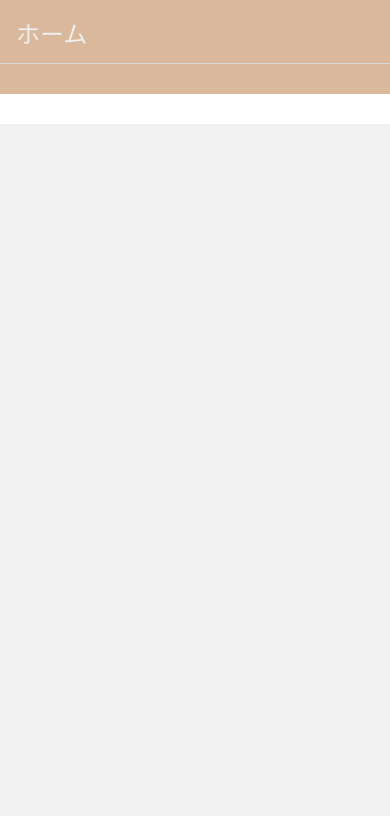
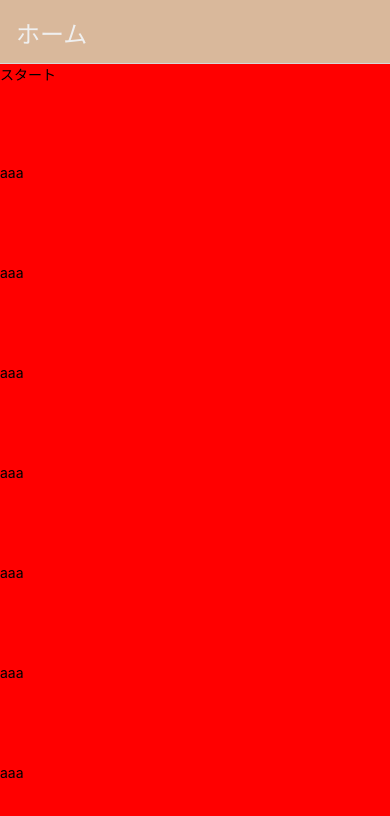
Before and after one commit to ken0426/eatLimit-app2.0, a React Native app: screen /homeScreen in a window 390 px wide. Shown: the top 816 px of the page. Built offline with nearby package versions, Linux system fonts and the light colour scheme.

Commit message:
[feat] ホーム画面の仮実装

```diff
--- a/src/components/HomeScreen.tsx
+++ b/src/components/HomeScreen.tsx
@@ -1,28 +1,56 @@
 import React from 'react';
-import { StyleSheet, Text, View } from 'react-native';
+import { FlatList, StyleSheet, Text, View } from 'react-native';
 import { color } from '../../styles';
 
 const HomeScreen = () => {
+  const aaa = [
+    { name: 'スタート' },
+    { name: 'aaa' },
+    { name: 'aaa' },
+    { name: 'aaa' },
+    { name: 'aaa' },
+    { name: 'aaa' },
+    { name: 'aaa' },
+    { name: 'aaa' },
+    { name: 'aaa' },
+    { name: 'aaa' },
+    { name: 'aaa' },
+    { name: 'aaa' },
+    { name: 'aaa' },
+  ];
+
+  const renderItem = ({ item }: any) => {
+    return (
+      <View style={styles.contents}>
+        <Text>{item.name}</Text>
+      </View>
+    );
+  };
   return (
-    <>
-      <View style={styles.searchArea}></View>
-      <View style={styles.topBar}></View>
-    </>
+    // <View style={styles.contents}>
+    //   <View style={styles.topBar}>{/* <Text>aaa</Text> */}</View>
+    // </View>
+    <FlatList data={aaa} renderItem={renderItem}></FlatList>
   );
 };
 
 export default HomeScreen;
 
 const styles = StyleSheet.create({
+  contents: {
+    height: 100,
+    backgroundColor: 'red',
+  },
   topBar: {
-    height: 30,
-    backgroundColor: '#ffffff',
+    height: 180,
+    backgroundColor: 'red',
+    // backgroundColor: color.rightBlue,
   },
   searchArea: {
-    height: 30,
-    backgroundColor: color.rightBlue,
+    height: 100,
+    backgroundColor: 'red',
     // backgroundColor: 'red',
     // borderColor: color.rightBlue,
-    borderWidth: 0,
+    // borderWidth: 0,
   },
 });
--- a/src/navigation/index.tsx
+++ b/src/navigation/index.tsx
@@ -1,5 +1,5 @@
 import { createNativeStackNavigator } from '@react-navigation/native-stack';
-import React from 'react';
+import React, { useState } from 'react';
 import { color } from '../../styles';
 import HomeScreen from '../components/HomeScreen';
 import { StackPramList } from '../types';
@@ -7,6 +7,8 @@ import { StackPramList } from '../types';
 const Stack = createNativeStackNavigator<StackPramList>();
 
 const RootStackScreen = () => {
+  const [text, setText] = useState('');
+  console.log(text);
   return (
     <Stack.Navigator>
       <Stack.Screen
@@ -17,7 +19,12 @@ const RootStackScreen = () => {
           headerStyle: {
             backgroundColor: color.rightBlue,
           },
-          headerSearchBarOptions: false,
+          headerSearchBarOptions: {
+            hideNavigationBar: true,
+            placeholder: '検索',
+            cancelButtonText: 'キャンセル',
+            onChangeText: (event) => setText(event.nativeEvent.text),
+          },
           headerTintColor: '#efefef',
           headerTitleStyle: {
             fontSize: 24, // 仮実装
```
